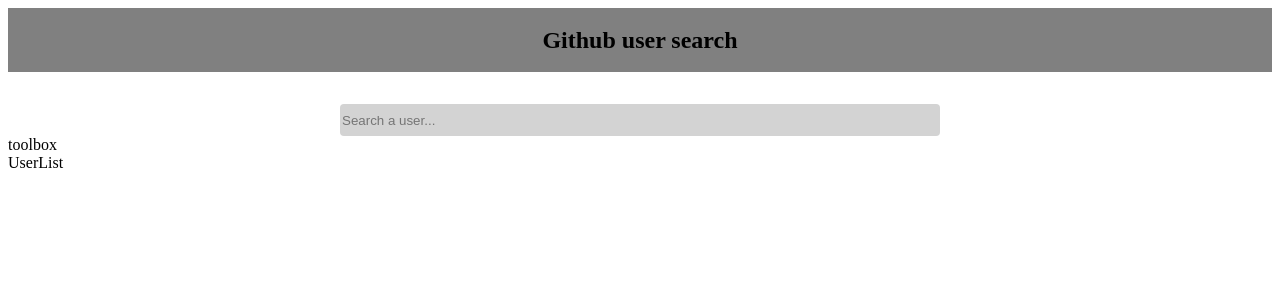
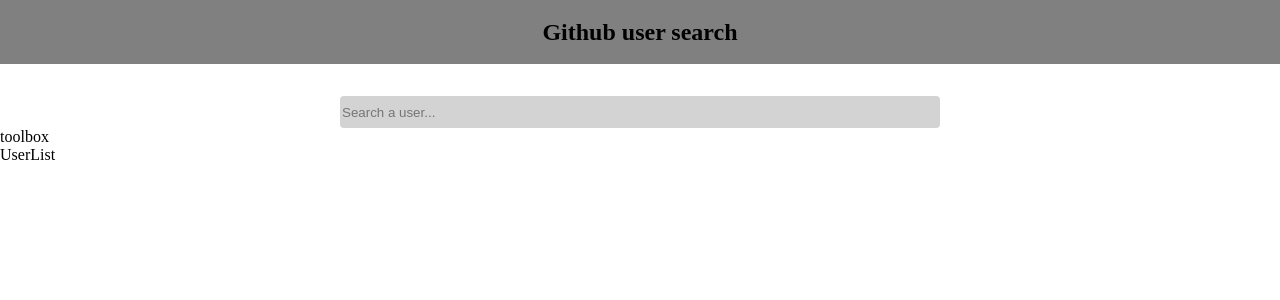
Before and after one commit to benjyarel/fulll_test, a React (Vite) app in the folder user_search/: page / in a window 1280 px wide. Shown: the top 300 px of the page. Built offline with nearby package versions, Linux system fonts and the light colour scheme.

Commit message:
remove white space on page

```diff
--- a/user_search/src/index.css
+++ b/user_search/src/index.css
@@ -1,3 +1,3 @@
-:root {
-  --placeholder: 0;
+body {
+  margin: 0;
 }
```
